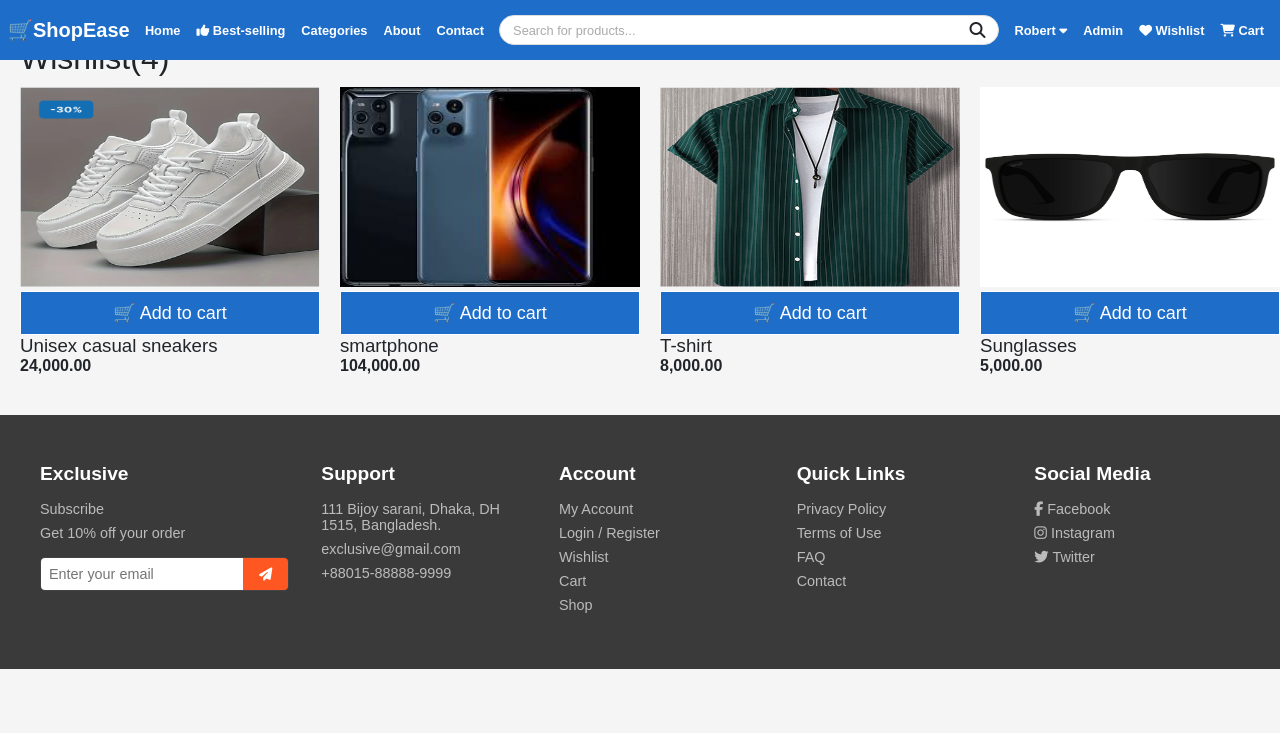
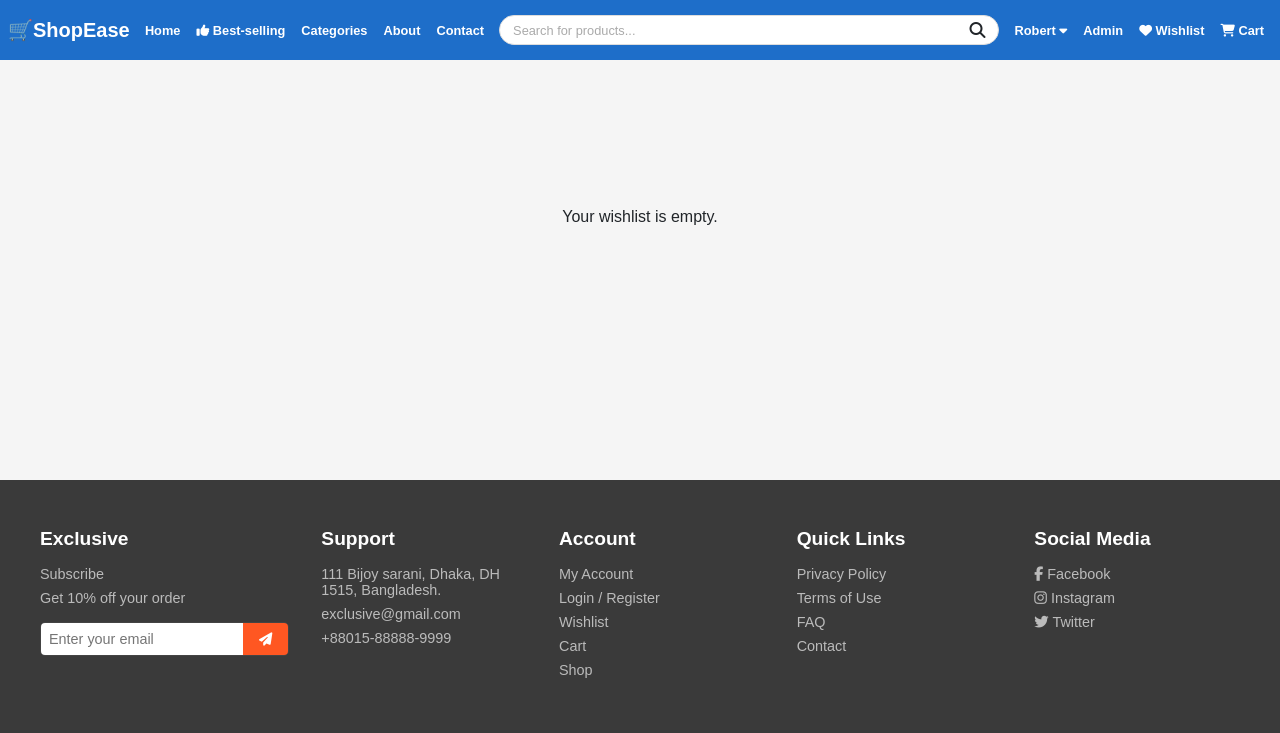
Before and after one commit to Codeine23/GROUP1_E-COMMERCE_WEBSITE, a Flask app: page /wishlist in a window 1280 px wide. Shown: the top 733 px of the page. Run offline with Flask 3, Linux system fonts and the light colour scheme; a user stored in the database is signed in; parts of the project's set-up code (start-up, migrations or seed data) failed here and were passed over.

Commit message:
Categories page and wishlist page scaffolded with minimal styling

```diff
--- a/app.py
+++ b/app.py
@@ -5,6 +5,7 @@ from werkzeug.security import generate_password_hash, check_password_hash
 from functools import wraps
 from dotenv import load_dotenv
 from data.dummy_data import products
+from utils.wishlist import add_to_wishlist_helper, remove_from_wishlist_helper, get_wishlist_items
 from utils.cart import add_to_cart, remove_from_cart, get_cart_items
 from utils.products import get_product
 
@@ -33,8 +34,10 @@ def inject_user():
     return dict(
         username=session.get("username"),
         is_admin=session.get("role") == "admin",
-        cart=session.get("cart", {})
+        cart=session.get("cart", {}),
+        wishlist=session.get("wishlist", {})
     )
+
 # -------- DATABASE CONNECTION --------
 def get_db_connection():
     conn = sqlite3.connect(DB_NAME)
@@ -70,7 +73,27 @@ def home():
         best_sellers=best_sellers
     )
 
-@app.route("/categories/")
+@app.route("/categories")
+def categories():
+    # get unique categories from your products dummy data
+    categories = list({tag for p in products for tag in p.get("tags", [])})
+
+    # get query param for category
+    selected_category = request.args.get("category", "featured")
+
+    if selected_category == "featured":
+        filtered_products = [p for p in products if "featured" in p.get("tags", [])]
+    else:
+        filtered_products = [p for p in products if selected_category in p.get("tags", [])]
+
+    return render_template(
+        "pages/categories.html",
+        categories=categories,
+        products=filtered_products,
+        selected_category=selected_category
+    )
+
+
 
 @app.route("/best-selling")
 def best_selling():
@@ -191,6 +214,31 @@ def checkout():
         total=total
         )
 
+@app.route("/wishlist")
+@login_required
+def wishlist():
+    wishlist = get_wishlist_items()
+    return render_template(
+        "pages/wishlist.html",
+        wishlist=wishlist
+    )
+
+
+@app.route("/wishlist/add/<int:product_id>", methods=["POST"])
+@login_required
+def add_to_wishlist(product_id):
+    add_to_wishlist_helper(product_id)
+    flash("Item added to your wishlist", "success")
+    return redirect(request.referrer or url_for("wishlist"))
+
+@app.route("/wishlist/remove/<int:product_id>", methods=["POST"])
+@login_required
+def remove_from_wishlist(product_id):
+    remove_from_wishlist_helper(product_id)  # from wishlist.py
+    flash("Item removed from wishlist", "info")
+    return redirect(request.referrer or url_for("wishlist"))
+
+
 @app.route("/contact-us")
 def contact():
     return render_template("pages/contact_us.html")
@@ -210,11 +258,6 @@ def last_days():
 @app.route("/shoes")
 def shoes():
     return render_template("pages/shoes.html")
-
-@app.route("/wishlist")
-@login_required
-def wishlist():
-    return render_template("pages/wishlist.html")
 
 @app.route("/men_clothings")
 def men():
--- /dev/null
+++ b/static/css/categories.css
@@ -0,0 +1,19 @@
+.categories-container {
+    margin: 0 auto;
+    padding: 80px 20px;
+}
+
+.category-dropdown {
+    padding: 0.5rem 1rem;
+    border-radius: 8px;
+    border: 1px solid #ccc;
+    font-size: 1rem;
+    cursor: pointer;
+    transition: border-color 0.2s, box-shadow 0.2s;
+}
+
+.category-dropdown:focus {
+    outline: none;
+    border-color: #007bff;
+    box-shadow: 0 0 5px rgba(0, 123, 255, 0.5);
+}
--- a/static/css/productdetail.css
+++ b/static/css/productdetail.css
@@ -200,6 +200,22 @@
    gap: 1rem;
 }
 
+.wishlist-btn {
+  background: none;
+  border: none;
+  cursor: pointer;
+  font-size: 1.3rem;
+}
+
+.wishlist-btn i {
+  transition: color 0.2s ease;
+}
+
+.wishlist-btn i:hover {
+  color: #d32f2f;
+}
+
+
 @media (max-width: 900px) {
     .product-main-grid {
    grid-template-columns: 1fr;
--- a/static/css/style.css
+++ b/static/css/style.css
@@ -8,6 +8,7 @@
 @import url('checkout.css');
 @import url('productdetail.css');
 @import url('wishlist.css');
+@import url('categories.css');
 /* Theme variables */
 :root {
    --color-primary: #1e6ec9;
--- a/static/css/wishlist.css
+++ b/static/css/wishlist.css
@@ -1,38 +1,88 @@
-/* mine */
-.items{
-     max-width: 1200px;
-     margin: 40px auto;
-     margin-left: 20px;
-     text-align: center;
+.wishlist-container {
+    min-height: 60vh;
+    padding: 8rem 2rem;
 }
-.item-grid{
-    display: grid;
-    grid-template-columns: repeat(4,1fr);
-    gap: 20px;
+
+.wishlist-grid {
+  display: grid;
+  grid-template-columns: repeat(auto-fill, minmax(220px, 1fr));
+  gap: 1.5rem;
 }
-.item img{
-    width: 100%;
-    height: 200px;
+
+.empty-wishlist {
+    text-align: center;
+    margin-top: 5rem;
+
 }
-.item button{
-    width: 300px;
-    padding: 10px;
-    background-color: #1e6ec9;
-    color: white;
-    border: 1px solid #ffffff;
-    font-size: 18px;
-    margin-top: 0px;
+
+.wishlist-card {
+  display: flex;
+  flex-direction: column;
+  background: #fff;
+  border-radius: 12px;
+  box-shadow: 0 2px 8px rgba(0,0,0,0.08);
+  overflow: hidden;
+  transition: transform 0.2s;
 }
-.items h2{
-    text-align: left;
-    font-weight: normal;
-    margin-bottom: 10px;
+
+.wishlist-card:hover {
+  transform: translateY(-4px);
 }
-.item h3{
-    text-align: left;
-    font-weight: lighter;
+
+.wishlist-card img {
+  width: 100%;
+  height: 180px;
+  object-fit: cover;
 }
-.item p{
-    text-align: left;
-    font-weight: bold;
+
+.wishlist-info {
+  padding: 0.75rem 1rem;
 }
+
+.wishlist-name {
+  font-size: 1rem;
+  font-weight: 600;
+}
+
+.wishlist-price {
+  color: #d32f2f;
+  font-weight: bold;
+  margin: 0.5rem 0;
+}
+
+.wishlist-meta {
+  font-size: 0.85rem;
+  color: #666;
+}
+
+.wishlist-actions {
+  display: flex;
+  justify-content: space-between;
+  padding: 0.75rem 1rem 1rem;
+}
+
+.btn {
+  border: none;
+  padding: 0.5rem 0.75rem;
+  border-radius: 6px;
+  cursor: pointer;
+  font-size: 0.9rem;
+}
+
+.add-btn {
+  background: #1976d2;
+  color: #fff;
+}
+
+.add-btn:hover {
+  background: #125a9c;
+}
+
+.delete-btn {
+  background: #e53935;
+  color: #fff;
+}
+
+.delete-btn:hover {
+  background: #b71c1c;
+}
--- /dev/null
+++ b/static/js/categories.js
@@ -0,0 +1,4 @@
+   const categoryDropdown = document.getElementById('category-select');
+   categoryDropdown.addEventListener('change', function () {
+      document.getElementById('category-form').submit();
+   });
--- a/templates/layouts/base.html
+++ b/templates/layouts/base.html
@@ -51,7 +51,7 @@
             >
             <li class="dropdown">
                <a
-                  href="#"
+                  href="{{ url_for('categories') }}"
                   class="{% if request.endpoint == 'Categories' %}active{% endif %}">
                   Categories
                </a>
--- a/templates/pages/wishlist.html
+++ b/templates/pages/wishlist.html
@@ -1,42 +1,47 @@
- {% extends "layouts/base.html"%} {% block content %}
-<section class="items">
-            <h2>Wishlist(4)</h2>
-            <div class="item-grid">
-                <div class="item">
-                    <img src="\static\images\products\shoes.png"
-                    alt="shoes">
-                    <button class="ctr">🛒 Add to cart</button>
-                    <h3>Unisex casual sneakers</h3>
-                    <p>24,000.00</p>
+{% extends "layouts/base.html" %} {% block content %}
+<div class="wishlist-container">
+   {% if not wishlist %}
+   <div class="empty-wishlist">
+      <p>Your wishlist is empty.</p>
+   </div>
+   {% else %}
+   <h2 class="products-section-header">Wishlist ({{ wishlist|length }})</h2>
 
-                </div>
-                <div class="item">
-                    <img src="\static\images\products\smartphone.jpeg"
-                    alt="smartphone">
-                    <button class="ctr">🛒 Add to cart</button>
-                    <h3>smartphone</h3>
-                    <p>104,000.00</p>
+   <div class="wishlist-grid">
+      {% for item in wishlist %}
+      <div class="wishlist-card">
+         <img
+            src="{{ item.image }}"
+            alt="{{ item.name }}" />
+         <div class="wishlist-info">
+            <h3 class="wishlist-name">{{ item.name }}</h3>
+            <p class="wishlist-price">₦{{ item.discount_price }}</p>
+            <p class="wishlist-meta">{{ item.sold.last30 }} sold</p>
+         </div>
 
-                </div>
-                <div class="item">
-                    <img src="\static\images\products\shirt.png"
-                    alt="shirt">
-                    <button class="ctr">🛒 Add to cart</button>
-                    <h3>T-shirt</h3>
-                    <p>8,000.00</p>
-
-                </div>
-                <div class="item">
-                    <img src="\static\images\products\sunglasses.webp"
-                    alt="sunglasses">
-                    <button class="ctr">🛒 Add to cart</button>
-                    <h3>Sunglasses</h3>
-                    <p>5,000.00</p>
-
-                </div>
-
+         <div class="wishlist-actions">
+            <div class="wishlist-actions">
+               <form action="{{ url_for('add', product_id=item.id) }}">
+                  <button
+                     type="submit"
+                     class="btn add-btn"
+                     >Add to Cart</button
+                  >
+               </form>
+               <form
+                method="POST"
+                  action="{{ url_for('remove_from_wishlist', product_id=item.id) }}">
+                  <button
+                     type="submit"
+                     class="btn delete-btn"
+                     >Remove</button
+                  >
+               </form>
             </div>
-    </section>
-
-
+         </div>
+      </div>
+      {% endfor %}
+   </div>
+   {% endif %}
+</div>
 {% endblock %}
--- /dev/null
+++ b/utils/wishlist.py
@@ -0,0 +1,28 @@
+from flask import session
+from data.dummy_data import products
+
+def add_to_wishlist_helper(product_id):
+    wishlist = session.get("wishlist", set())
+    # Flask sessions don’t support sets directly, so we use a list
+    wishlist = set(wishlist)
+    wishlist.add(str(product_id))
+    session["wishlist"] = list(wishlist)
+
+
+def remove_from_wishlist_helper(product_id):
+    wishlist = session.get("wishlist", set())
+    wishlist = set(wishlist)
+    wishlist.discard(str(product_id))
+    session["wishlist"] = list(wishlist)
+
+
+def get_wishlist_items():
+    wishlist_ids = session.get("wishlist", [])
+    wishlist_items = []
+
+    for product_id in wishlist_ids:
+        product = next((p for p in products if p['id'] == int(product_id)), None)
+        if product:
+            wishlist_items.append(product)
+
+    return wishlist_items
```
Also changed, not shown: templates/pages/categories.html (added, +74 -0 lines), templates/pages/product_detail.html (+48 -19 lines).
